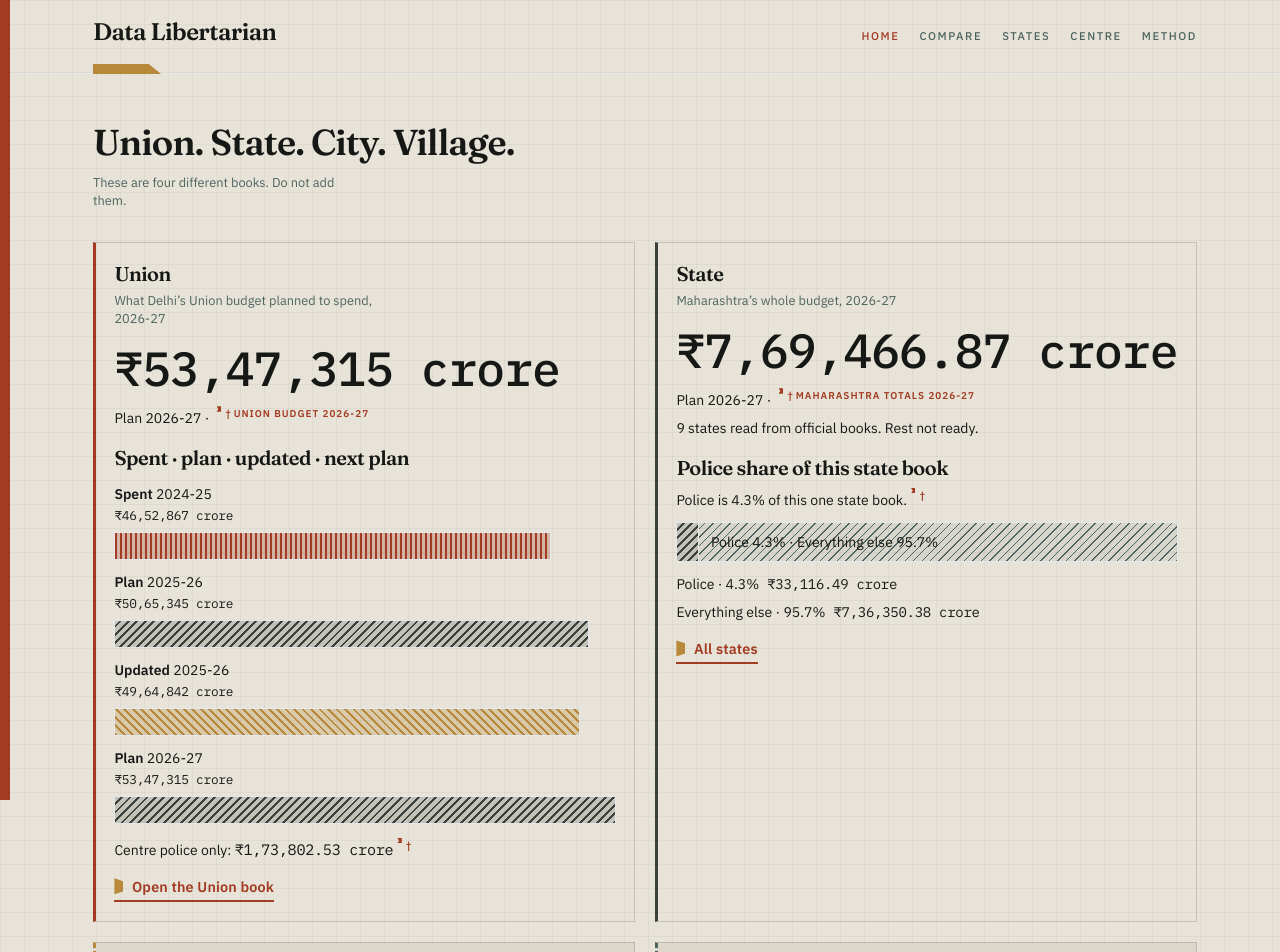
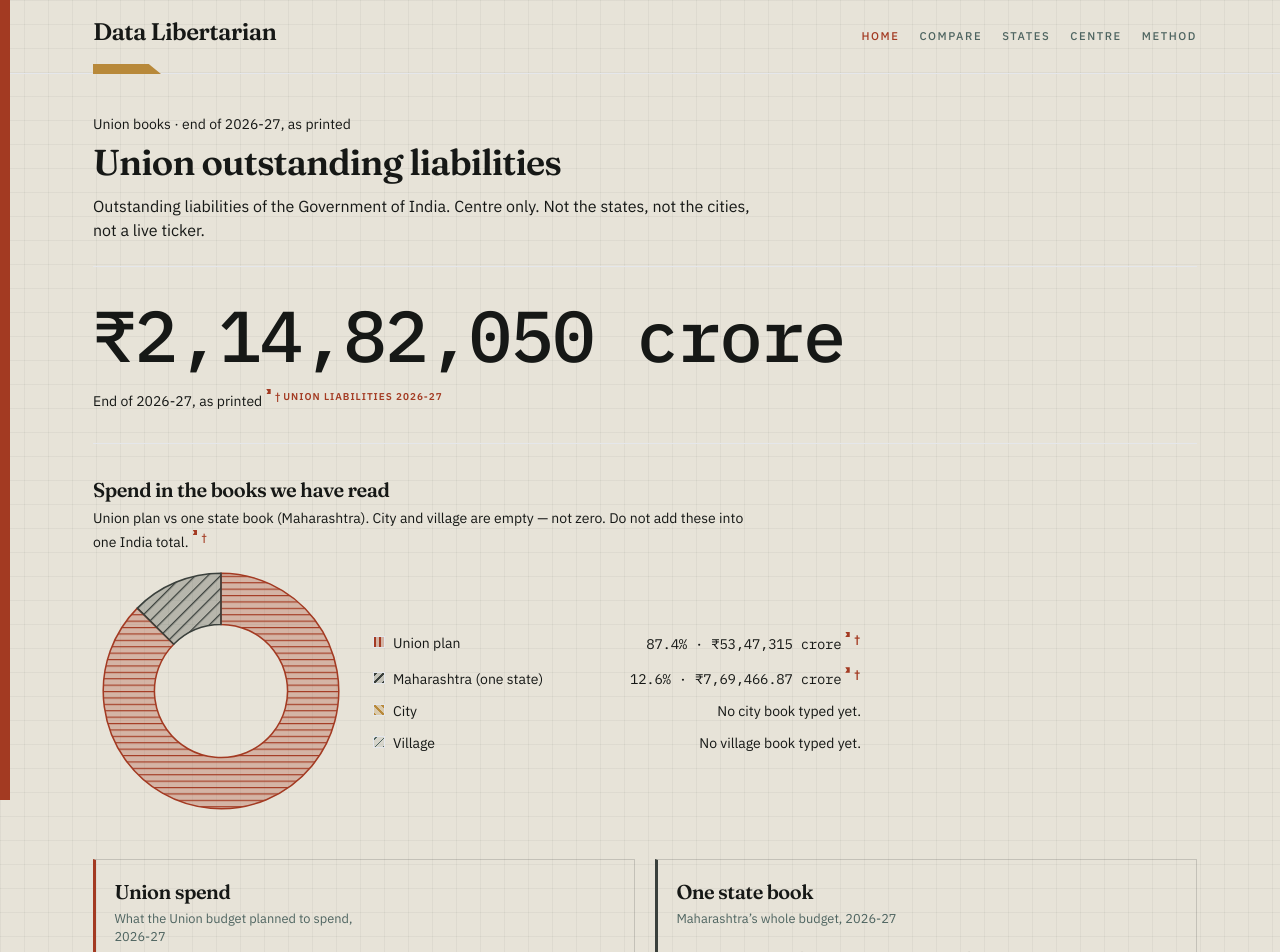
Before and after one commit to piyushbodaa/datalibertarian, a React (Vite) app: page / in a window 1280 px wide. Shown: the top 952 px of the page. Built offline with nearby package versions, Linux system fonts and the light colour scheme.

Commit message:
Home: cited Union liabilities hero and hatch pie of books we have.

```diff
--- /dev/null
+++ b/src/components/LayerPie.tsx
@@ -0,0 +1,116 @@
+import type { Money } from "../data/maharashtra-police";
+import { formatCrore } from "../lib/money";
+import { ChartCaption } from "./ChartCaption";
+import { CitationChip } from "./CitationChip";
+
+type Slice = {
+  id: string;
+  label: string;
+  money?: Money;
+  empty?: string;
+  hatch: "rust" | "carbon" | "ochre" | "zinc";
+};
+
+type Props = {
+  slices: Slice[];
+  title?: string;
+  note?: string;
+};
+
+const HATCH: Record<Slice["hatch"], { fill: string; pattern: string }> = {
+  rust: { fill: "var(--rust)", pattern: "url(#pie-hatch-rust)" },
+  carbon: { fill: "var(--carbon)", pattern: "url(#pie-hatch-carbon)" },
+  ochre: { fill: "var(--ochre)", pattern: "url(#pie-hatch-ochre)" },
+  zinc: { fill: "var(--zinc)", pattern: "url(#pie-hatch-zinc)" },
+};
+
+function polar(cx: number, cy: number, r: number, angle: number) {
+  const rad = ((angle - 90) * Math.PI) / 180;
+  return { x: cx + r * Math.cos(rad), y: cy + r * Math.sin(rad) };
+}
+
+function donutSlice(cx: number, cy: number, r0: number, r1: number, a0: number, a1: number) {
+  const large = a1 - a0 > 180 ? 1 : 0;
+  const p0 = polar(cx, cy, r1, a0);
+  const p1 = polar(cx, cy, r1, a1);
+  const q0 = polar(cx, cy, r0, a0);
+  const q1 = polar(cx, cy, r0, a1);
+  return `M ${p0.x} ${p0.y} A ${r1} ${r1} 0 ${large} 1 ${p1.x} ${p1.y} L ${q1.x} ${q1.y} A ${r0} ${r0} 0 ${large} 0 ${q0.x} ${q0.y} Z`;
+}
+
+export function LayerPie({
+  slices,
+  title = "Spend in the books we have read",
+  note = "Two books. They are not added into one India total. Empty is not zero.",
+}: Props) {
+  const filled = slices.filter((s) => s.money && s.money.crore > 0);
+  const total = filled.reduce((n, s) => n + (s.money?.crore ?? 0), 0);
+  const citationId = filled[0]?.money?.citationId;
+
+  let cursor = 0;
+  const arcs = filled.map((s) => {
+    const share = ((s.money?.crore ?? 0) / total) * 360;
+    const a0 = cursor;
+    const a1 = cursor + Math.max(share, 0.8);
+    cursor += share;
+    return { ...s, a0, a1, pct: ((s.money?.crore ?? 0) / total) * 100 };
+  });
+
+  return (
+    <figure className="mt-8">
+      <ChartCaption title={title}>
+        {note}
+        {citationId ? <CitationChip citationId={citationId} compact /> : null}
+      </ChartCaption>
+      <div className="grid max-w-3xl items-center gap-6 sm:grid-cols-[minmax(0,16rem)_1fr]">
+        <svg viewBox="0 0 200 200" className="w-full max-w-[16rem] text-ink" role="img" aria-labelledby="layer-pie-title">
+          <title id="layer-pie-title">{title}</title>
+          <defs>
+            <pattern id="pie-hatch-rust" patternUnits="userSpaceOnUse" width="5" height="5" patternTransform="rotate(90)">
+              <line x1="0" y1="0" x2="0" y2="5" stroke="var(--rust)" strokeWidth="1.8" />
+            </pattern>
+            <pattern id="pie-hatch-carbon" patternUnits="userSpaceOnUse" width="7" height="7" patternTransform="rotate(45)">
+              <line x1="0" y1="0" x2="0" y2="7" stroke="var(--carbon)" strokeWidth="2" />
+            </pattern>
+            <pattern id="pie-hatch-ochre" patternUnits="userSpaceOnUse" width="7" height="7" patternTransform="rotate(-45)">
+              <line x1="0" y1="0" x2="0" y2="7" stroke="var(--ochre)" strokeWidth="2" />
+            </pattern>
+            <pattern id="pie-hatch-zinc" patternUnits="userSpaceOnUse" width="6" height="6" patternTransform="rotate(45)">
+              <line x1="0" y1="0" x2="0" y2="6" stroke="var(--zinc)" strokeWidth="1.2" />
+            </pattern>
+          </defs>
+          {arcs.map((s) => {
+            const skin = HATCH[s.hatch];
+            return (
+              <g key={s.id}>
+                <path d={donutSlice(100, 100, 52, 92, s.a0, s.a1)} fill={skin.fill} fillOpacity="0.28" stroke={skin.fill} strokeWidth="1.2" />
+                <path d={donutSlice(100, 100, 52, 92, s.a0, s.a1)} fill={skin.pattern} />
+              </g>
+            );
+          })}
+        </svg>
+        <ul className="m-0 space-y-3 p-0 text-sm">
+          {slices.map((s) => {
+            const pct = s.money && total > 0 ? ((s.money.crore / total) * 100).toFixed(1) : null;
+            return (
+              <li key={s.id} className="flex flex-wrap items-baseline justify-between gap-2">
+                <span>
+                  <span className={`mr-2 inline-block h-3 w-3 border border-carbon/40 hatch-${s.hatch === "rust" ? "rust" : s.hatch === "ochre" ? "ochre" : s.hatch === "zinc" ? "zinc" : "carbon"}`} />
+                  {s.label}
+                </span>
+                {s.money ? (
+                  <span className="num">
+                    {pct}% · ₹{formatCrore(s.money.crore)} crore
+                    <CitationChip citationId={s.money.citationId} compact />
+                  </span>
+                ) : (
+                  <span className="text-ink/50">{s.empty ?? "No figure yet."}</span>
+                )}
+              </li>
+            );
+          })}
+        </ul>
+      </div>
+    </figure>
+  );
+}
--- a/src/data/sources.ts
+++ b/src/data/sources.ts
@@ -65,6 +65,19 @@ export const citations: Record<string, Citation> = {
     short: "Union budget",
     notes:
       "Figures printed in crore of rupees. Union total expenditure is not Demand 51 Police, not the sum of the states, and not an India grand total of Union+State+Municipal+Gram.",
+  },
+  "union-rec-annex9-2026-27": {
+    id: "union-rec-annex9-2026-27",
+    title: "Receipt Budget 2026-2027 — Annex 9, Debt position of the Government of India",
+    publisher: "Ministry of Finance, Government of India",
+    fiscalYear: "2026-27",
+    url: "https://www.indiabudget.gov.in/doc/rec/annex9.pdf",
+    pages: "summary table: total outstanding internal and external debt and other liabilities",
+    table: "As on 31 March 2026 (RE) ₹1,97,18,016 crore; as on 31 March 2027 (BE) ₹2,14,82,050 crore",
+    accessedOn: EXTRACT_DATE,
+    short: "Union liabilities",
+    notes:
+      "Figures printed in crore of rupees. This is the Union (Centre) stock of debt and other liabilities — not state debt, not municipal debt, and not a live ticker. External debt at historical rate of exchange, as printed.",
   },
   "union-sbe51-2026-27": {
     id: "union-sbe51-2026-27",
--- a/src/data/union/budget-at-a-glance.ts
+++ b/src/data/union/budget-at-a-glance.ts
@@ -48,3 +48,21 @@ export const unionCapitalExpenditure: LineItem = {
 
 export const UNION_TOTAL_YEAR = "2026-27";
 export const UNION_TOTAL_SERIES: Series = "be";
+
+const DEBT = "union-rec-annex9-2026-27";
+
+/** Receipt Budget Annex 9 — outstanding internal+external debt and other liabilities. Union books only. */
+export const unionOutstandingLiabilities: LineItem = {
+  id: "union-outstanding-liabilities",
+  plainLabel: "Union outstanding liabilities",
+  officialName:
+    "Receipt Budget 2026-27 Annex 9 — outstanding internal and external debt and other liabilities of the Government of India",
+  head: "union-debt",
+  amounts: [
+    fromCrore(19718016, "re", "2025-26"),
+    fromCrore(21482050, "be", "2026-27"),
+  ].map((m) => ({ ...m, citationId: DEBT })),
+};
+
+export const UNION_DEBT_YEAR = "2026-27";
+export const UNION_DEBT_SERIES: Series = "be";
--- a/src/lib/searchIndex.ts
+++ b/src/lib/searchIndex.ts
@@ -8,7 +8,7 @@ import { od2055, odDemand01, odFunctional } from "../data/odisha/police";
 import { tgObject010, tgArms220, tgCity4055 } from "../data/telangana/police";
 import { up2055Voted, up4055, upFunctional, upSalariesDesk, upUniforms } from "../data/uttar-pradesh/police";
 import { wb2055Net, wb4055, wbFunctional, wbSalariesDesk, wbArms, wbClothing } from "../data/west-bengal/police";
-import { unionTotalExpenditure } from "../data/union/budget-at-a-glance";
+import { unionOutstandingLiabilities, unionTotalExpenditure } from "../data/union/budget-at-a-glance";
 import { demand51Groups, demand51Net, demand51Capital, demand51Revenue } from "../data/union/demand-51";
 import { delhiEstInfra } from "../data/union/delhi-police";
 import { commissionerates } from "../data/telangana/commissionerates";
@@ -82,6 +82,7 @@ const ENTRIES: Entry[] = [
   { item: od2055, entity: "Odisha Police", href: "/odisha/police" },
   { item: odDemand01, entity: "Odisha Demand 01 Home", href: "/odisha/police" },
   { item: unionTotalExpenditure, entity: "Union Budget at a Glance", href: "/union" },
+  { item: unionOutstandingLiabilities, entity: "Union outstanding liabilities", href: "/" },
   { item: demand51Net, entity: "Centre Police", href: "/union/police" },
   { item: demand51Revenue, entity: "Centre Police", href: "/union/police" },
   { item: demand51Capital, entity: "Centre Police", href: "/union/police" },
--- a/src/pages/Home.tsx
+++ b/src/pages/Home.tsx
@@ -1,7 +1,9 @@
 import { Link } from "react-router-dom";
+import { CitationChip } from "../components/CitationChip";
+import { LayerPie } from "../components/LayerPie";
 import { Money } from "../components/Money";
-import { PrintedColumns } from "../components/PrintedColumns";
 import { ShareSplit } from "../components/ShareSplit";
+import { formatCrore } from "../lib/money";
 import { coverageCounts } from "../data/coverage";
 import {
   functionalPolice,
@@ -11,10 +13,11 @@ import {
   stateTotalExpenditure,
 } from "../data/maharashtra-police";
 import {
+  UNION_DEBT_SERIES,
+  UNION_DEBT_YEAR,
   UNION_TOTAL_SERIES,
   UNION_TOTAL_YEAR,
-  unionCapitalExpenditure,
-  unionRevenueExpenditure,
+  unionOutstandingLiabilities,
   unionTotalExpenditure,
 } from "../data/union/budget-at-a-glance";
 import {
@@ -24,39 +27,56 @@ import {
 } from "../data/union/demand-51";
 
 export function HomePage() {
+  const debt = pickAmount(unionOutstandingLiabilities, UNION_DEBT_YEAR, UNION_DEBT_SERIES);
   const unionTotal = pickAmount(unionTotalExpenditure, UNION_TOTAL_YEAR, UNION_TOTAL_SERIES);
   const policeDemand = pickAmount(demand51Net, UNION_HEADLINE_YEAR, UNION_HEADLINE_SERIES);
   const mhState = stateTotalExpenditure.find(
     (m) => m.fiscalYear === HEADLINE_YEAR && m.series === HEADLINE_SERIES,
   );
   const mhPolice = pickAmount(functionalPolice, HEADLINE_YEAR, HEADLINE_SERIES);
-  if (!unionTotal || !policeDemand || !mhState || !mhPolice) {
+  if (!debt || !unionTotal || !policeDemand || !mhState || !mhPolice) {
     throw new Error("Missing home layer figures");
   }
   const cov = coverageCounts();
 
   return (
     <article>
+      <p className="text-sm text-ink/55">Union books · end of 2026-27, as printed</p>
       <h1 className="mt-2 font-display text-[1.85rem] font-semibold leading-[1.15] tracking-tight sm:text-4xl">
-        Union. State. City. Village.
+        Union outstanding liabilities
       </h1>
-      <p className="layer-caption mt-3">These are four different books. Do not add them.</p>
+      <p className="mt-3 max-w-2xl text-ink">
+        Outstanding liabilities of the Government of India. Centre only. Not the states, not the
+        cities, not a live ticker.
+      </p>
+      <div className="mt-6 border-y border-ink/20 py-8">
+        <p className="num m-0 text-[2.4rem] font-medium leading-[0.95] tracking-tight sm:text-6xl md:text-7xl">
+          ₹{formatCrore(debt.crore)} crore
+        </p>
+        <p className="mt-4 text-sm text-ink/70">
+          End of 2026-27, as printed
+          <CitationChip citationId={debt.citationId} />
+        </p>
+      </div>
 
-      <div className="mt-8 grid gap-5 sm:grid-cols-2">
+      <LayerPie
+        title="Spend in the books we have read"
+        note="Union plan vs one state book (Maharashtra). City and village are empty — not zero. Do not add these into one India total."
+        slices={[
+          { id: "union", label: "Union plan", money: unionTotal, hatch: "rust" },
+          { id: "state", label: "Maharashtra (one state)", money: mhState, hatch: "carbon" },
+          { id: "city", label: "City", empty: "No city book typed yet.", hatch: "ochre" },
+          { id: "village", label: "Village", empty: "No village book typed yet.", hatch: "zinc" },
+        ]}
+      />
+
+      <div className="mt-10 grid gap-5 sm:grid-cols-2">
         <section className="docket-door layer-union">
-          <h2 className="font-display text-xl font-semibold tracking-tight">Union</h2>
-          <p className="layer-caption mt-1">What Delhi’s Union budget planned to spend, 2026-27</p>
+          <h2 className="font-display text-xl font-semibold tracking-tight">Union spend</h2>
+          <p className="layer-caption mt-1">What the Union budget planned to spend, 2026-27</p>
           <div className="mt-4">
             <Money money={unionTotal} size="hero" showSeries />
           </div>
-          <PrintedColumns
-            compact
-            barsOnly
-            run={unionRevenueExpenditure}
-            cap={unionCapitalExpenditure}
-            title="Spent · plan · updated · next plan"
-            caption=""
-          />
           <p className="mt-3 text-sm text-ink/70">
             Centre police only: <Money money={policeDemand} size="row" />
           </p>
@@ -69,7 +89,7 @@ export function HomePage() {
         </section>
 
         <section className="docket-door layer-state">
-          <h2 className="font-display text-xl font-semibold tracking-tight">State</h2>
+          <h2 className="font-display text-xl font-semibold tracking-tight">One state book</h2>
           <p className="layer-caption mt-1">Maharashtra’s whole budget, 2026-27</p>
           <div className="mt-4">
             <Money money={mhState} size="hero" showSeries />
@@ -82,28 +102,6 @@ export function HomePage() {
             <Link to="/states" className="file-cta">
               <span className="file-cta-notch" aria-hidden="true" />
               All states
-            </Link>
-          </p>
-        </section>
-
-        <section className="docket-door bone layer-municipal">
-          <h2 className="font-display text-xl font-semibold tracking-tight">City</h2>
-          <p className="mt-3 max-w-[40ch] text-sm text-ink/75">No city book typed yet.</p>
-          <p className="mt-4">
-            <Link to="/municipal" className="file-cta">
-              <span className="file-cta-notch" aria-hidden="true" />
-              Why city is empty
-            </Link>
-          </p>
-        </section>
-
-        <section className="docket-door bone layer-gram">
-          <h2 className="font-display text-xl font-semibold tracking-tight">Village</h2>
-          <p className="mt-3 max-w-[40ch] text-sm text-ink/75">No village book typed yet.</p>
-          <p className="mt-4">
-            <Link to="/gram" className="file-cta">
-              <span className="file-cta-notch" aria-hidden="true" />
-              Why village is empty
             </Link>
           </p>
         </section>
--- a/src/pages/Sources.tsx
+++ b/src/pages/Sources.tsx
@@ -22,6 +22,7 @@ const GOLD_IDS = [
   "kl-afs-2026-27",
   "od-d01-2026-27",
   "union-bag-2026-27",
+  "union-rec-annex9-2026-27",
 ];
 
 export function SourcesPage() {
@@ -261,6 +262,10 @@ export function SourcesPage() {
             cr BE 2026-27. Not Demand 51. Not the states.
           </li>
           <li className="docket-slip text-ink/80">
+            <strong>Union outstanding liabilities</strong> — Receipt Budget Annex 9. ₹2,14,82,050
+            crore at end of 2026-27 (BE). Centre stock only. Not state debt. Not a live ticker.
+          </li>
+          <li className="docket-slip text-ink/80">
             <strong>Union Demand 51 Police</strong> — Notes on Demands. Headline is the demand net
             total (₹1,73,802.53 cr BE 2026-27). Not all Indian police. Not summed into states.
           </li>
```
Also changed, not shown: src/data/EXTRACT.md (+12 -0 lines), 1 other file (tests, documents, lock files or other folders).
